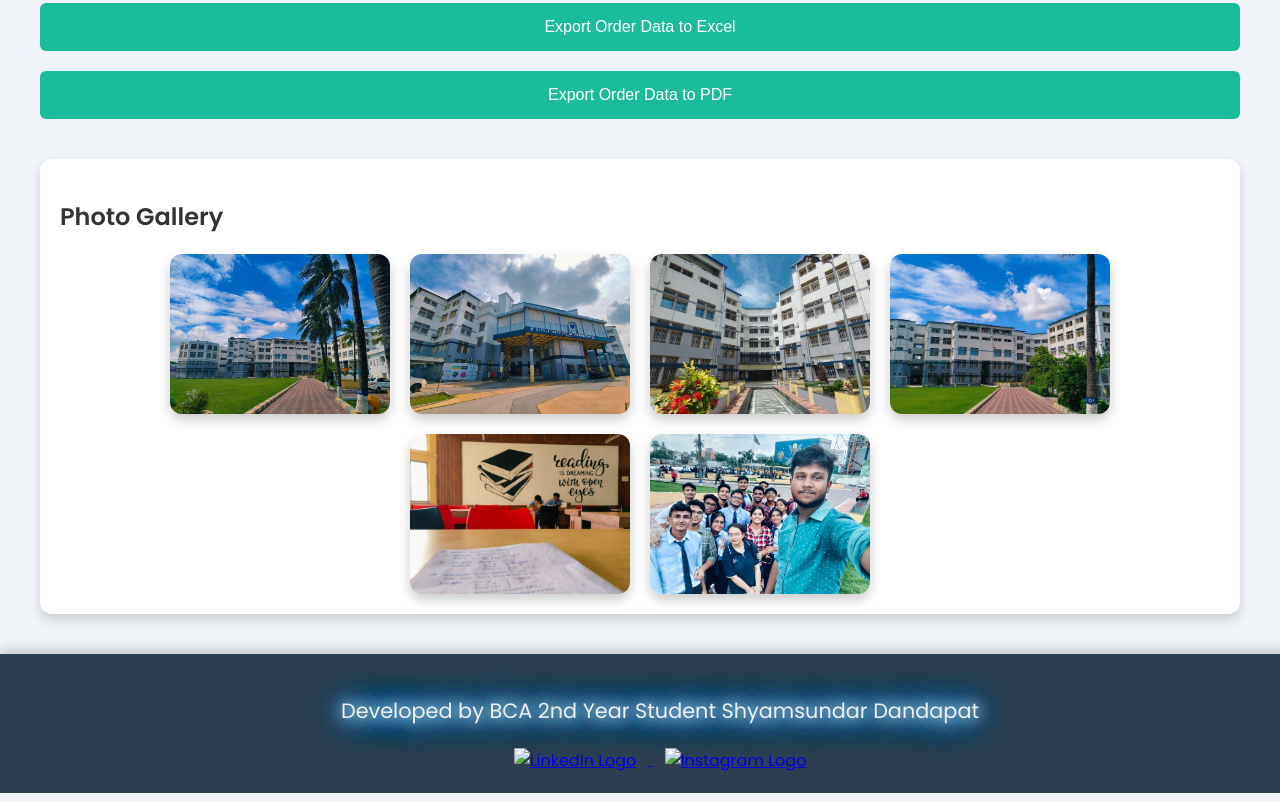
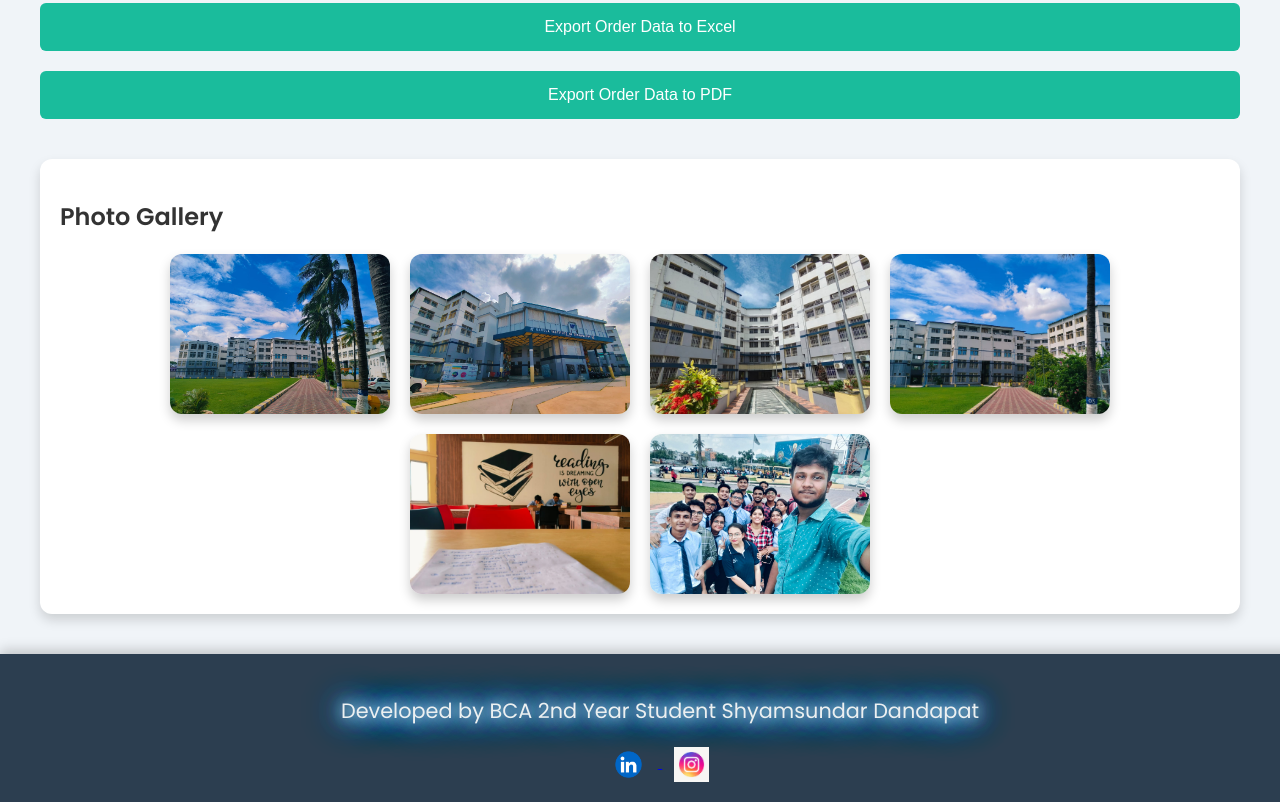
Before and after one commit to shyam1603/Menu-card, a plain HTML site: page index.html in a window 1280 px wide. Shown: the part 2006-2808 px from the top of the page. Drawn offline with nearby package versions, Linux system fonts and the light colour scheme; the site is published under a folder, as on GitHub Pages, so addresses that start at the root find nothing.

Commit message:
Update index.html
Image load

```diff
--- a/index.html
+++ b/index.html
@@ -84,10 +84,10 @@
         <p class="footer-text">Developed by BCA 2nd Year Student Shyamsundar Dandapat</p>
         <div class="social-links">
             <a href="https://www.linkedin.com/in/shyam-sundar-dandapat-1941a7259/" target="_blank">
-                <img src="/image/linkdin logo.webp" alt="LinkedIn Logo">
+                <img src="image/linkdin logo.webp" alt="LinkedIn Logo">
             </a>
             <a href="https://www.instagram.com/abhidandapat_?igsh=MXA2dGlqZXAxand2Yg==" target="_blank">
-                <img src="/image/instagram logo.avif" alt="Instagram Logo">
+                <img src="image/instagram logo.avif" alt="Instagram Logo">
             </a>
         </div>
     </footer>
```
